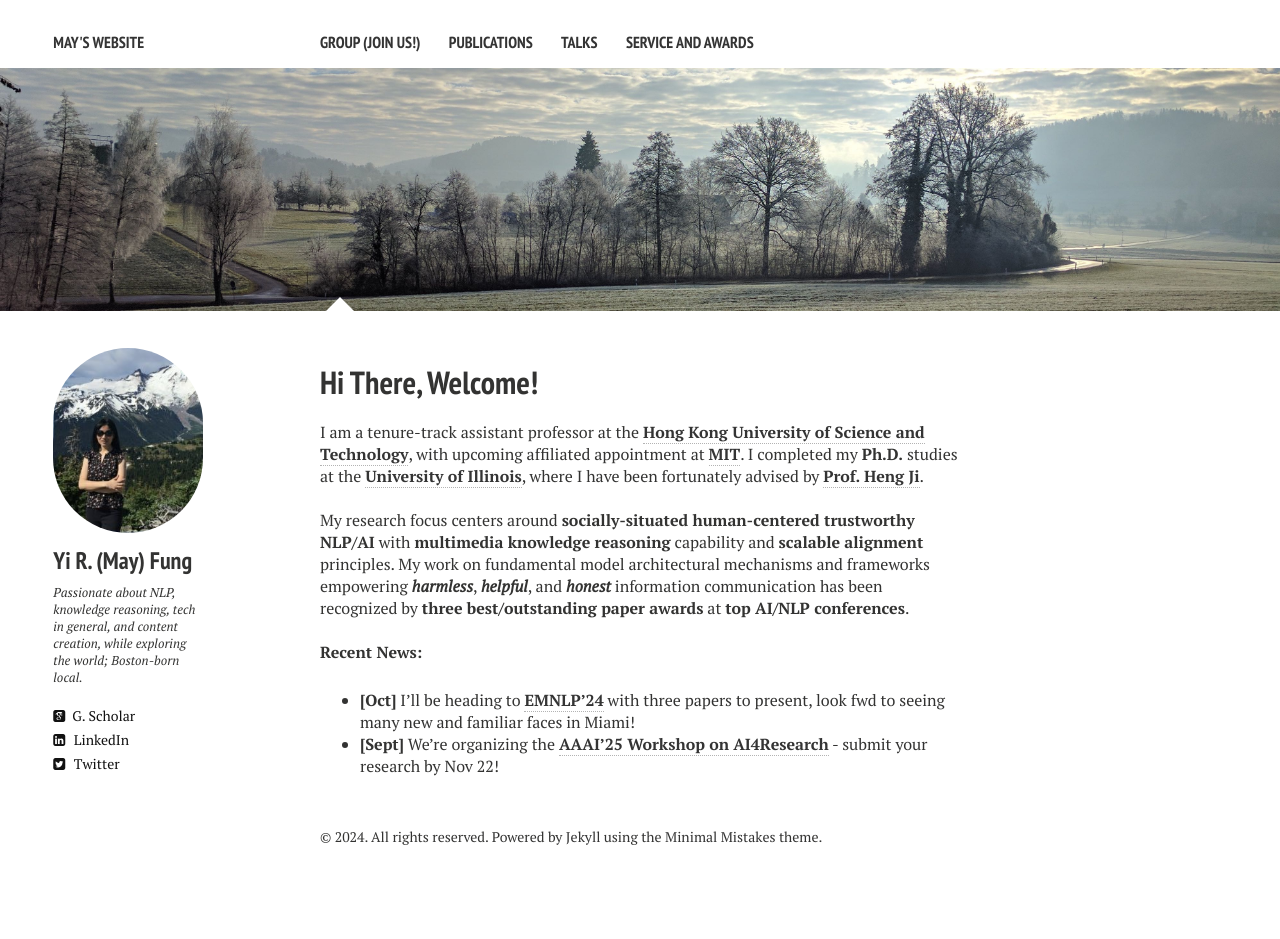
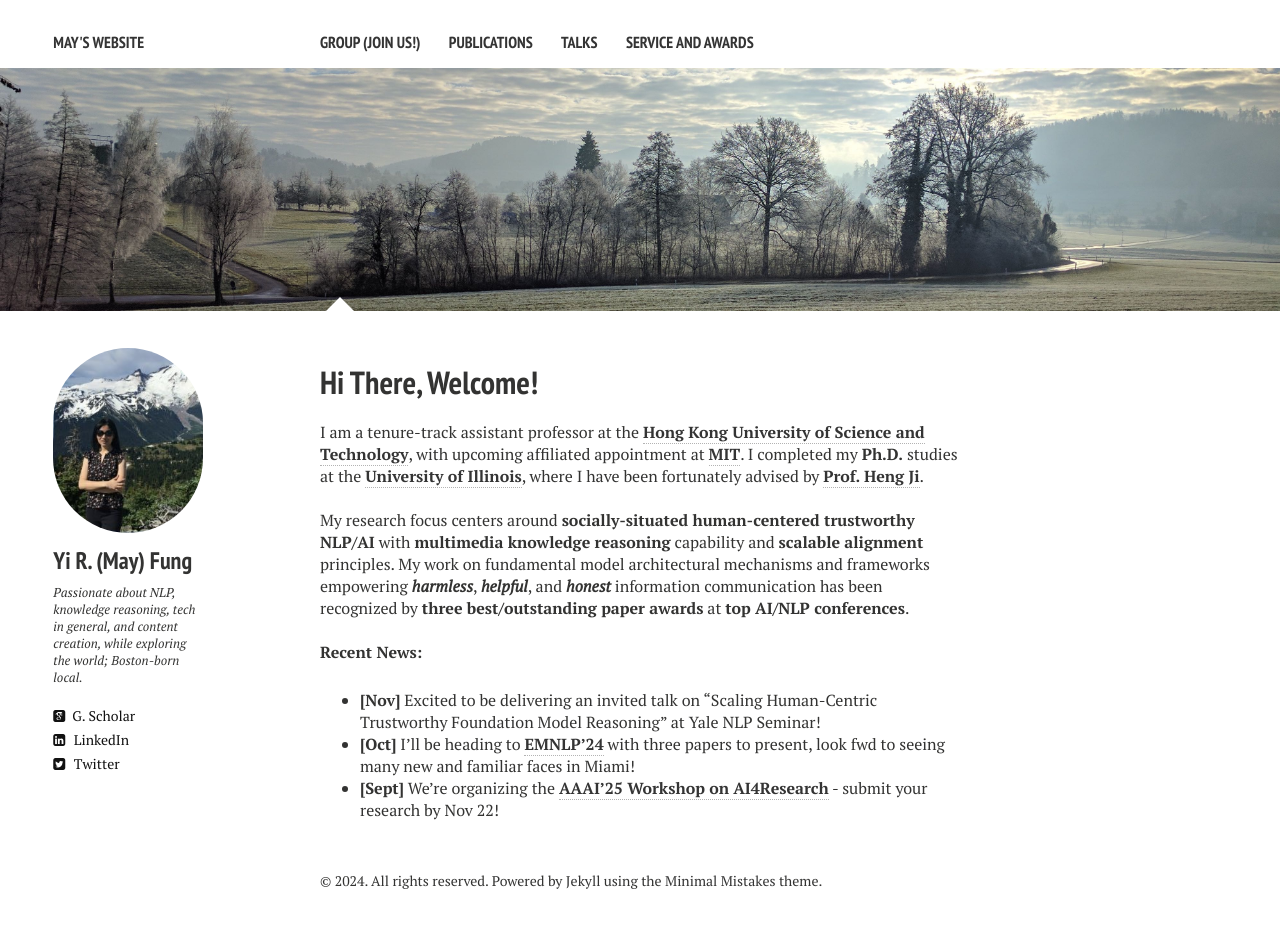
Before and after one commit to mayrfung/mayrfung.github.io, a Jekyll site: the page built from index.md, in a window 1280 px wide. Built offline with Jekyll 4.4.1, drawn with Linux system fonts in a browser that asks for light colours; nearby versions of some CDN libraries; before the commit the page ends 900 px from its top, so only the background shows below that.

Commit message:
Update index.md

```diff
--- a/index.md
+++ b/index.md
@@ -13,5 +13,6 @@ My research focus centers around <b>socially-situated human-centered trustworthy
 
 <br>
 <b>Recent News:</b>
+* <b>[Nov]</b> Excited to be delivering an invited talk on "Scaling Human-Centric Trustworthy Foundation Model Reasoning" at Yale NLP Seminar!
 * <b>[Oct]</b> I'll be heading to <a href="https://2024.emnlp.org/" target="_blank"><b>EMNLP'24</b></a> with three papers to present, look fwd to seeing many new and familiar faces in Miami!
 * <b>[Sept]</b> We're organizing the  <a href="https://sites.google.com/view/ai4research2024" target="_blank"><b>AAAI'25 Workshop on AI4Research</b></a> - submit your research by Nov 22!
```
